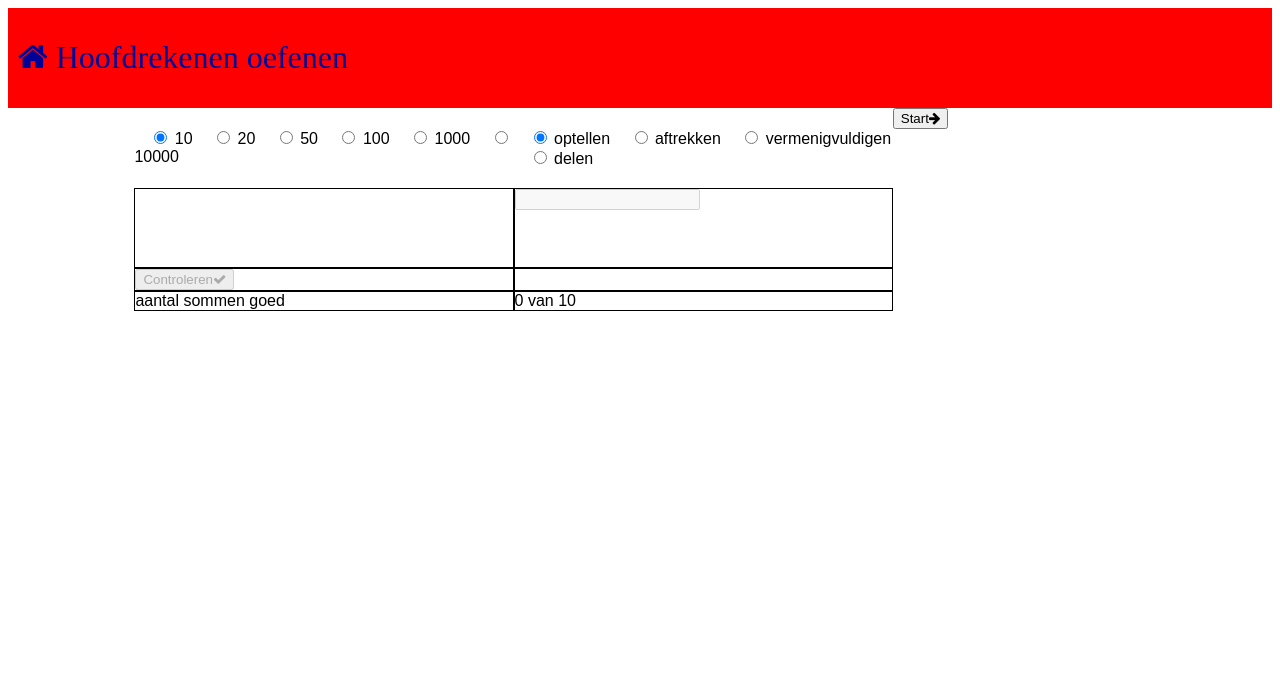
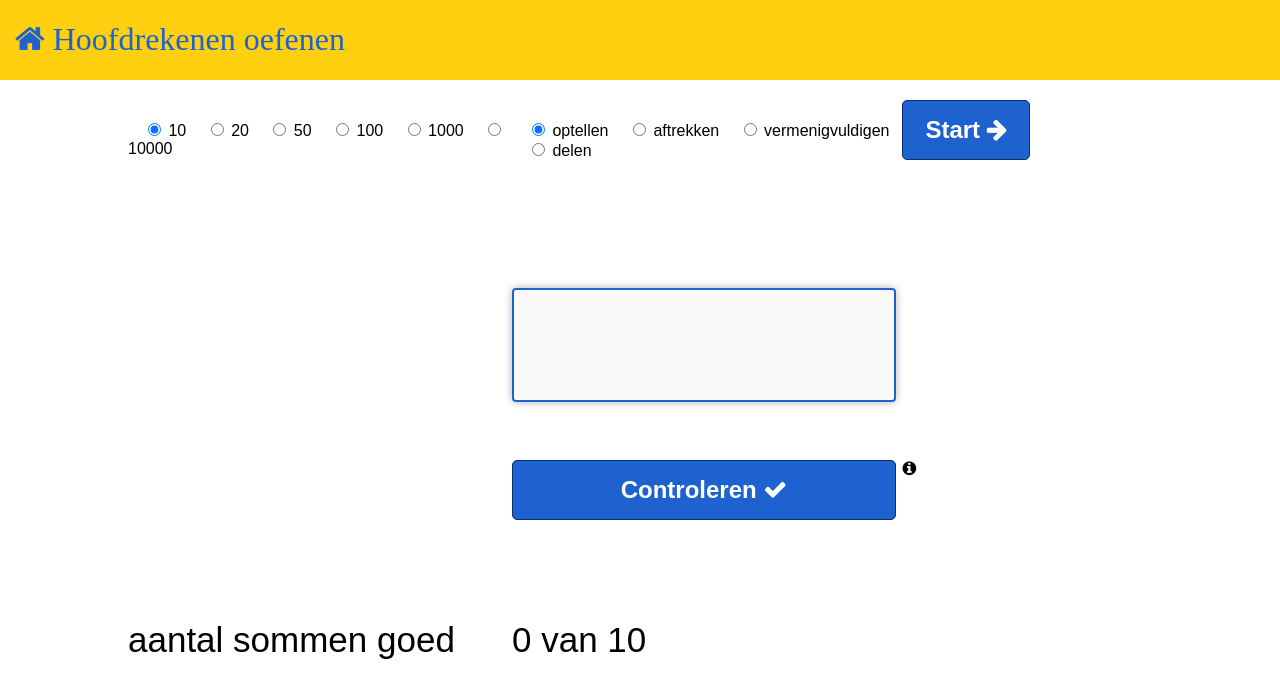
Before and after one commit to basribbers/hoofdrekenen, a plain HTML site: page index.html in a window 1280 px wide. Drawn offline with Linux system fonts and the light colour scheme.

Commit message:
uitbreiding

```diff
--- a/css/hoofdrekenen-oefenen-style.css
+++ b/css/hoofdrekenen-oefenen-style.css
@@ -1,18 +1,18 @@
 body {
-  font-family: Arial, Helvetica, sans-serif;
+  font-family: Arial, Helvetica, sans-serif;margin:0;
 }
 
-a {color: #000099;text-decoration: none;}
-a:hover {color: #000099;text-decoration: none;}
-a:active {color: #000099;text-decoration: none;}
-a:visited {color:#000099;text-decoration: none;}
-a:active {color: #000099;text-decoration: none;}
+a {color: #1e62d0;text-decoration: none;}
+a:hover {color: #1e62d0;text-decoration: none;}
+a:active {color: #1e62d0;text-decoration: none;}
+a:visited {color:#1e62d0;text-decoration: none;}
+a:active {color: #1e62d0;text-decoration: none;}
 /* The grid container */
 
 .kop {
   grid-column: 1 / span 5;
-  background-color: red;
-  padding:10px;
+  background-color: #FFD00F;
+  padding:0 0 0 15px;margin:0;
 }
 
 
@@ -22,13 +22,32 @@ a:active {color: #000099;text-decoration: none;}
   background-color: white;
 }
 
-.radio {padding: 20px 0 20px 0;}
-
-label {font-size: 500%;}
+.radio {padding: 20px 0 20px 0;margin-top: 20px;}
+#startBt{margin-top: 20px;margin-left:5%;}
+label {font-size: 125px;color:#082E6B;}
 .hoofd{border:1px solid black;
 
     }
 
 #uitslag {font-size: 500%;color:lightgreen;}
+#resultaat{margin: 120px 0 0 25px;}
+
+.score{margin-top: 100px;}
 
 input[type=radio] {margin-left: 20px;}
+input[type=text] {width: 100%;color:#082E6B;
+    padding: 12px 20px;
+    margin: 8px 0;
+    box-sizing: border-box;
+    border: 2px solid #1e62d0;
+    border-radius: 4px;
+    font-size: 75px;
+    box-shadow: 0px 0px 8px rgba(0, 0, 0, 0.3);}
+.som{margin-top:100px; margin-bottom: 50px;}
+
+button {padding: 15px; border:1px solid blue; font-size: 150%;width:100%;
+  background-color:#1e62d0;color:#FFFFFF;font-weight: bold;border: 1px solid #082E6B;border-radius:5px;
+}
+button:hover{cursor:pointer;background-color:#082E6B; }
+.score{font-size: 35px;}
+.fa-info-circle {margin-left: 5%;cursor:pointer;}
--- a/index.html
+++ b/index.html
@@ -32,19 +32,19 @@
 <input type="radio" name="soort" value="vermenigvuldigen" id="soort3"> vermenigvuldigen
 <input type="radio" name="soort" value="delen" id="soort4"> delen
 </div>
-  <div class="zijkant"><button id="startBt">Start<i class="fa fa-arrow-right"></i></button></div>
+  <div class="zijkant"><button id="startBt">Start <i class="fa fa-arrow-right"></i></button></div>
 <div class="zijkant"></div>
 
 <!-- tweede rij begint hier -->
 
 <div class="zijkant"></div>
-  <div class="hoofd">
+  <div class="som">
 
 <label id="vraagId"></label>
 
 
 </div>
-<div class="hoofd"><input id="antwIn"></input></div>
+<div class="som"><input type="text" id="antwIn"></input></div>
 
 
 
@@ -54,21 +54,21 @@
 <!-- derde rij begint hier -->
 
 <div class="zijkant"></div>
-  <div class="hoofd">
-  <button id="controleBt">Controleren<i class="fa fa-check"></i></button>
+  <div class="controle">
 
 </div>
-<div class="hoofd"></div>
-  <div class="zijkant" ></div>
+<div class="controle"><button id="controleBt">Controleren <i class="fa fa-check"></i></button>
+</div>
+  <div class="zijkant" ><i class="fa fa-info-circle"></i></div>
 <div class="zijkant"></div>
 
 <!-- vierde rij begint hier -->
 <div class="zijkant"></div>
-  <div class="hoofd" id="aantal_goed">
+  <div class="score" id="aantal_goed">
 aantal sommen goed
 
 </div>
-<div class="hoofd" id="teller"></div>
+<div class="score" id="teller"></div>
 
   <div class="zijkant" ></div>
 <div class="zijkant"></div>
--- a/jscode/functies.js
+++ b/jscode/functies.js
@@ -71,7 +71,7 @@ for (; i<5;i++){
   soortRd= document.getElementById('soort'+i);
 
   if (soortRd.checked){
-alert (soortRd.value);
+
   switch (soortRd.value) {
     case "optellen":
       soortSom="optellen";
@@ -96,7 +96,10 @@ soortRd.disabled=true;
       radioClass[i].style.color = "lightgray";
     }
 
-radioClass.style.color = "green";
+startBt.disabled = true;
+startBt.style.backgroundColor  ="lightgray";
+
+
 controleBt.disabled = false;
 antwElement.disabled = false;
 
@@ -156,6 +159,7 @@ uitslag.style.color="lightgreen";
 uitslag.style.visibility='visible';
 aantal_goed =aantal_goed+1;
 aantalGoedEl.innerHTML = "aantal sommen goed "+aantal_goed;
+alert (aantal_goed);
 }
 else
 {
```
Also changed, not shown: Kleuren.txt (added).
